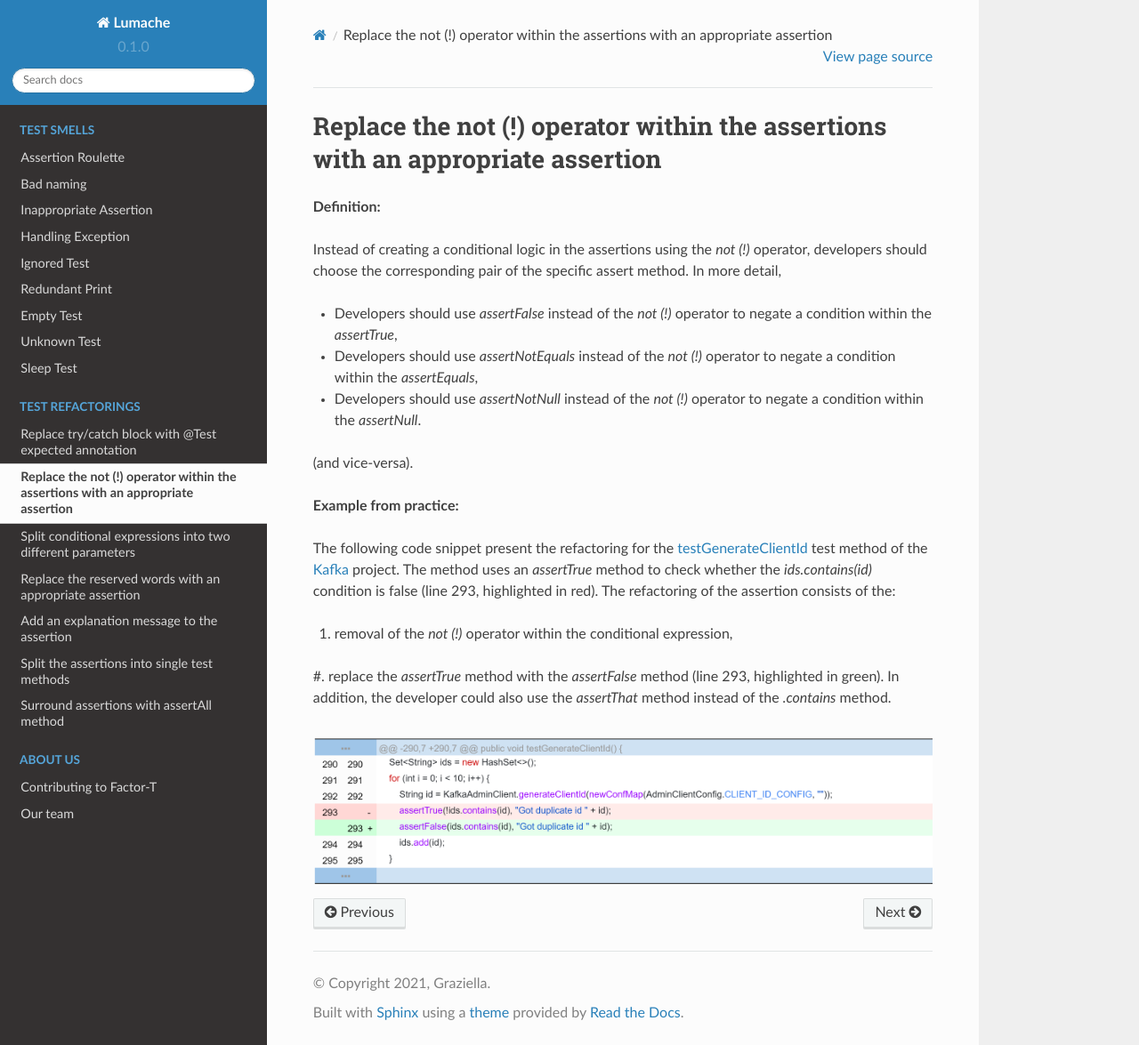
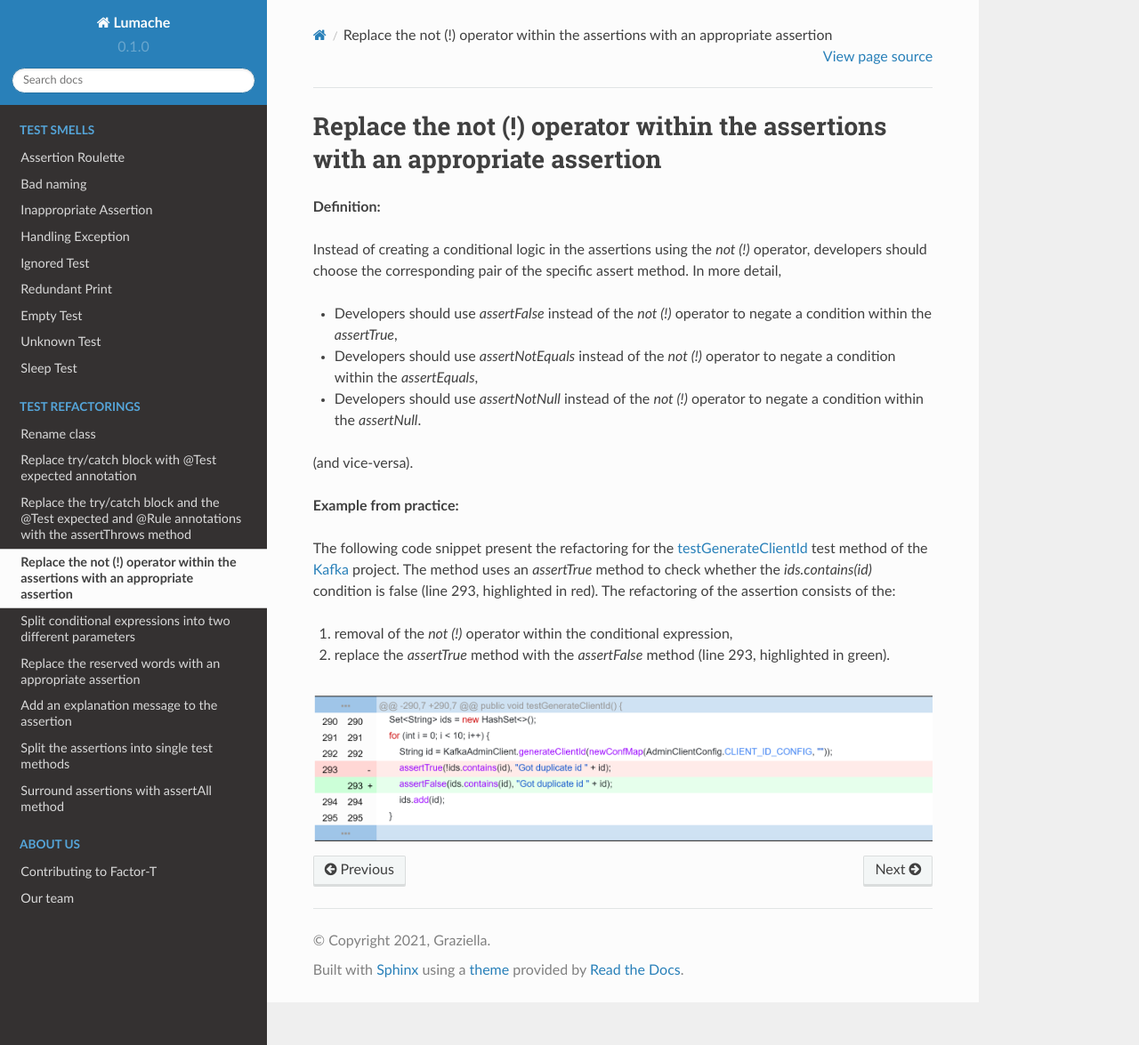
Before and after one commit to arieslab/tsr-catalog, a Sphinx documentation site: the page built from docs/source/refactorings/replace-not-operator.rst, in a window 1280 px wide and 1175 px high. Shown: the whole window at 89% size. Built offline with Sphinx 7.4.7 and the Read the Docs theme 2.0.0, drawn with Linux system fonts in a browser that asks for light colours.

Commit message:
fixing typos

```diff
--- a/docs/source/refactorings/all-with-assertthrows.rst
+++ b/docs/source/refactorings/all-with-assertthrows.rst
@@ -1,5 +1,5 @@
 .. _All with assertthrows:
- Replace the try/catch block and the @Test expected and @Rule annotations with the assertThrows method
+Replace the try/catch block and the @Test expected and @Rule annotations with the assertThrows method
 ===========================================
 
 **Definition:**
--- a/docs/source/refactorings/rename-class.rst
+++ b/docs/source/refactorings/rename-class.rst
@@ -1,5 +1,5 @@
 .. _Rename class:
- Replace the try/catch block and the @Test expected and @Rule annotations with the assertThrows method
+Rename class
 ===========================================
 
 **Definition:**
--- a/docs/source/refactorings/replace-not-operator.rst
+++ b/docs/source/refactorings/replace-not-operator.rst
@@ -22,7 +22,7 @@ condition is false (line 293, highlighted in red). The refactoring of the assert
 
 #. removal of the *not (!)* operator within the conditional expression,
 #. replace the *assertTrue* method with the *assertFalse* method (line 293, highlighted in green).
-In addition, the developer could also use the *assertThat* method instead of the *.contains* method.
+
 
 .. image:: /pdfs/Listing9.png
    :alt: Replacing the *assertTrue* method with the *assertFalse* method
```
